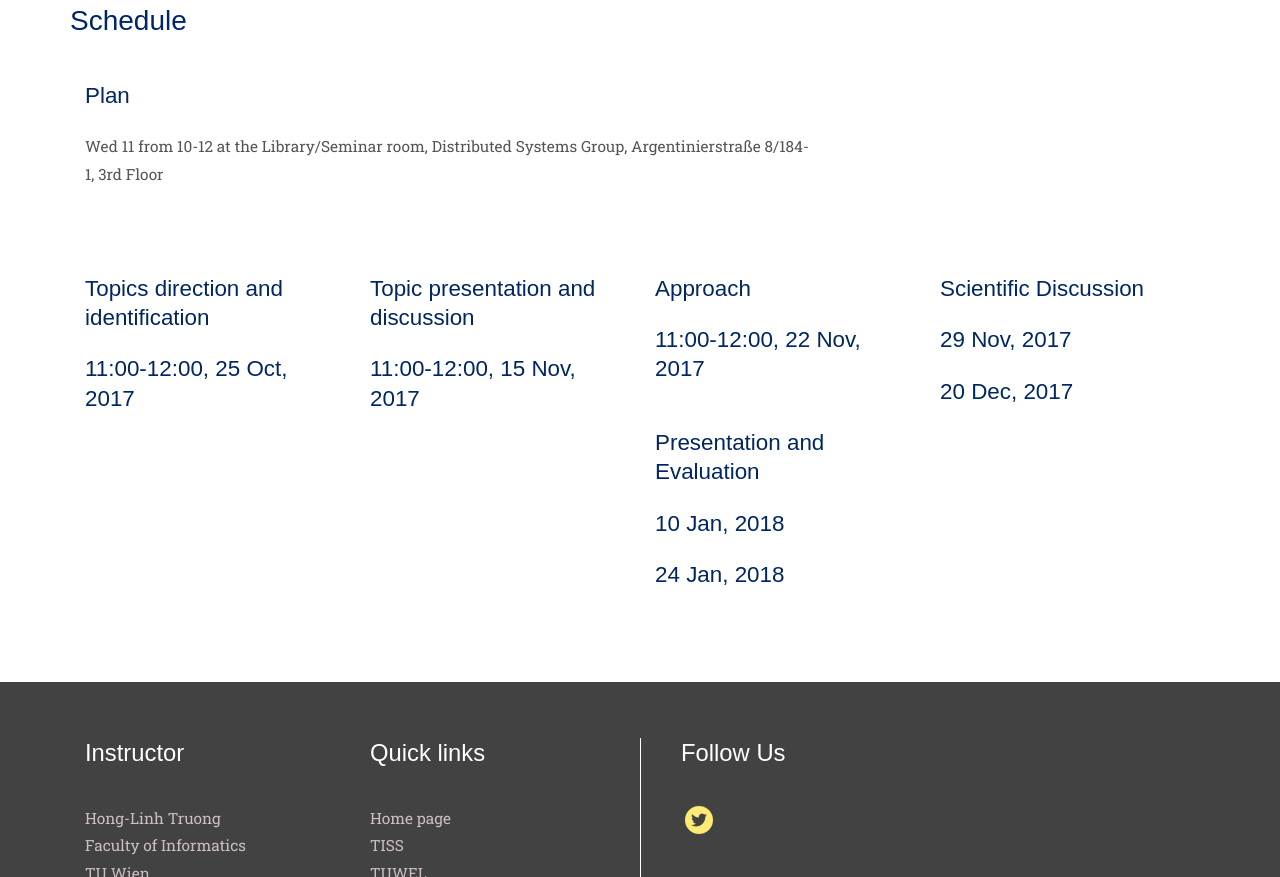
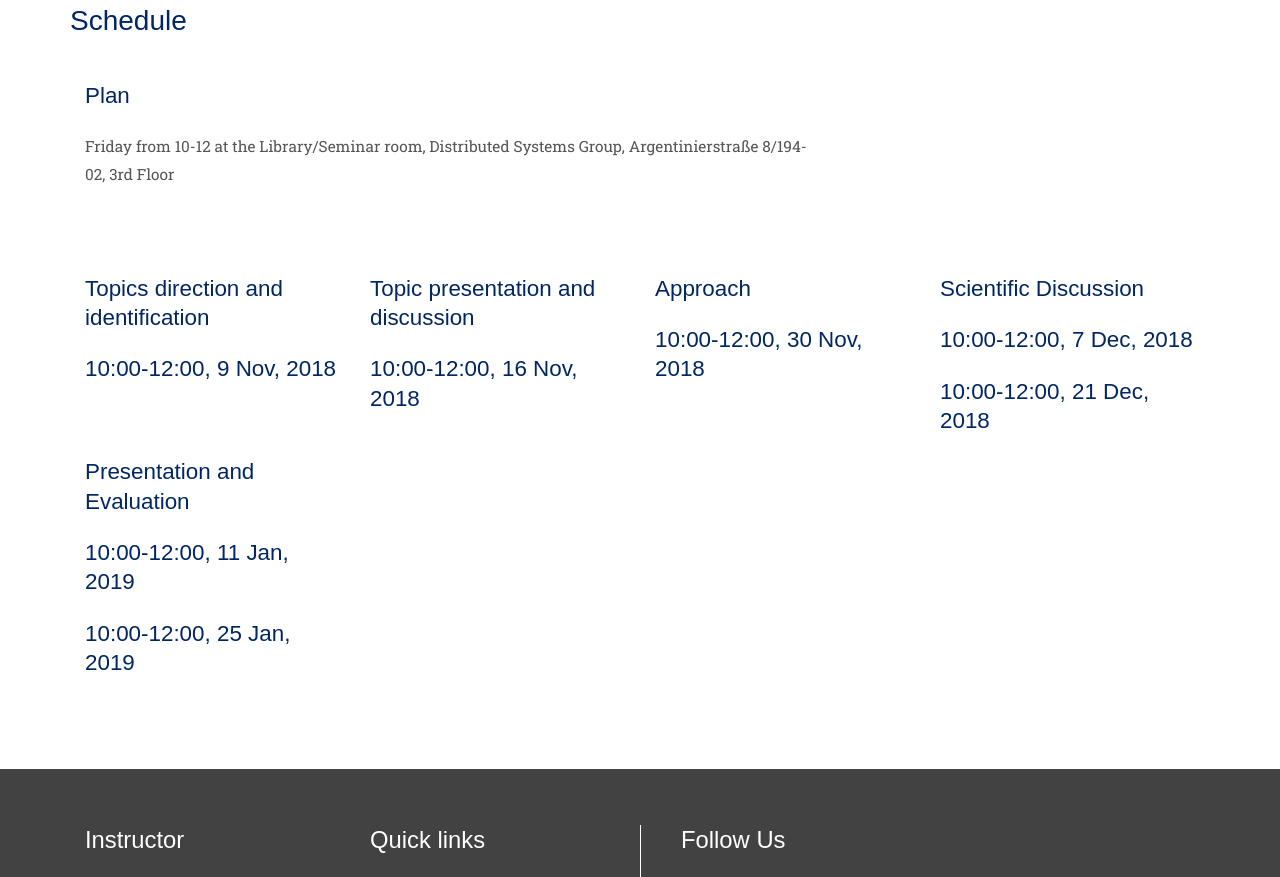
Before and after one commit to linhsolar/ws, a plain HTML site: page schedule.html in a window 1280 px wide. Shown: the part 417-1294 px from the top of the page. Drawn offline with Linux system fonts and the light colour scheme; a web font is replaced by a local one.

Commit message:
update schedule

```diff
--- a/schedule.html
+++ b/schedule.html
@@ -80,7 +80,7 @@ Smartphone Compatible Web template, free Webdesigns for Nokia, Samsung, LG, Sony
 			</div-->
 			<div class="col-md-8 about-right">
 				<h2>Plan</h2>
-				<p>Wed 11 from 10-12 at the Library/Seminar room, Distributed Systems Group, Argentinierstraße 8/184-1, 3rd Floor</p>
+				<p>Friday from 10-12 at the Library/Seminar room, Distributed Systems Group, Argentinierstraße 8/194-02, 3rd Floor</p>
 			</div>
 				<div class="clearfix"></div>
 			<div class="about-top">
@@ -89,7 +89,7 @@ Smartphone Compatible Web template, free Webdesigns for Nokia, Samsung, LG, Sony
 					<!--div class="history-grid-image">
 						<img src="images/t13.jpg" class="img-responsive zoom-img" alt="">
 </div-->
-					<h3> 11:00-12:00, 25  Oct, 2017</h3>
+					<h3> 10:00-12:00, 9  Nov, 2018</h3>
 					<!--ul>
 						<li><a href="#">Introduction</a></li>
 						<li><a href="#">Potential direction</a></li>
@@ -101,14 +101,14 @@ Smartphone Compatible Web template, free Webdesigns for Nokia, Samsung, LG, Sony
 						<img src="images/t12.jpg" class="img-responsive zoom-img" alt="">
 					</div-->
 					<p></p>
-					<h3> 11:00-12:00, 15 Nov, 2017</h3>
+					<h3> 10:00-12:00, 16 Nov, 2018</h3>
 				</div>
 				<div class="col-md-3 abt-1">
 					<h2>Approach</h2>
 					<!--div class="history-grid-image">
 						<img src="images/t11.jpg" class="img-responsive zoom-img" alt="">
 </div-->
-					<h3> 11:00-12:00, 22 Nov, 2017</h3>
+					<h3> 10:00-12:00, 30 Nov, 2018</h3>
 					<!--ul>
 						<li><a href="#">Present your approach</a></li>
 					</ul-->
@@ -118,17 +118,17 @@ Smartphone Compatible Web template, free Webdesigns for Nokia, Samsung, LG, Sony
 					<!--div class="history-grid-image">
 						<img src="images/t10.jpg" class="img-responsive zoom-img" alt="">
 					</div-->
-					<h3> 29 Nov, 2017</h3>
-					<h3> 20 Dec, 2017</h3>
+					<h3> 10:00-12:00, 7 Dec, 2018</h3>
+					<h3> 10:00-12:00, 21 Dec, 2018</h3>
 				</div>
 					<div class="col-md-3 abt-1">
 					<h2>Presentation and Evaluation</h2>
 					<!--div class="history-grid-image">
 						<img src="images/t10.jpg" class="img-responsive zoom-img" alt="">
 					</div-->
-					<h3> 10 Jan, 2018</h3>
+					<h3> 10:00-12:00, 11 Jan, 2019</h3>
 					<!--h3> 17 Jan, 2018</h3-->
-					<h3> 24 Jan, 2018</h3>
+					<h3> 10:00-12:00, 25 Jan, 2019</h3>
 				</div>
 					<div class="clearfix"></div>
 			</div>
```
Also changed, not shown: index.html (+1 -1 lines).
